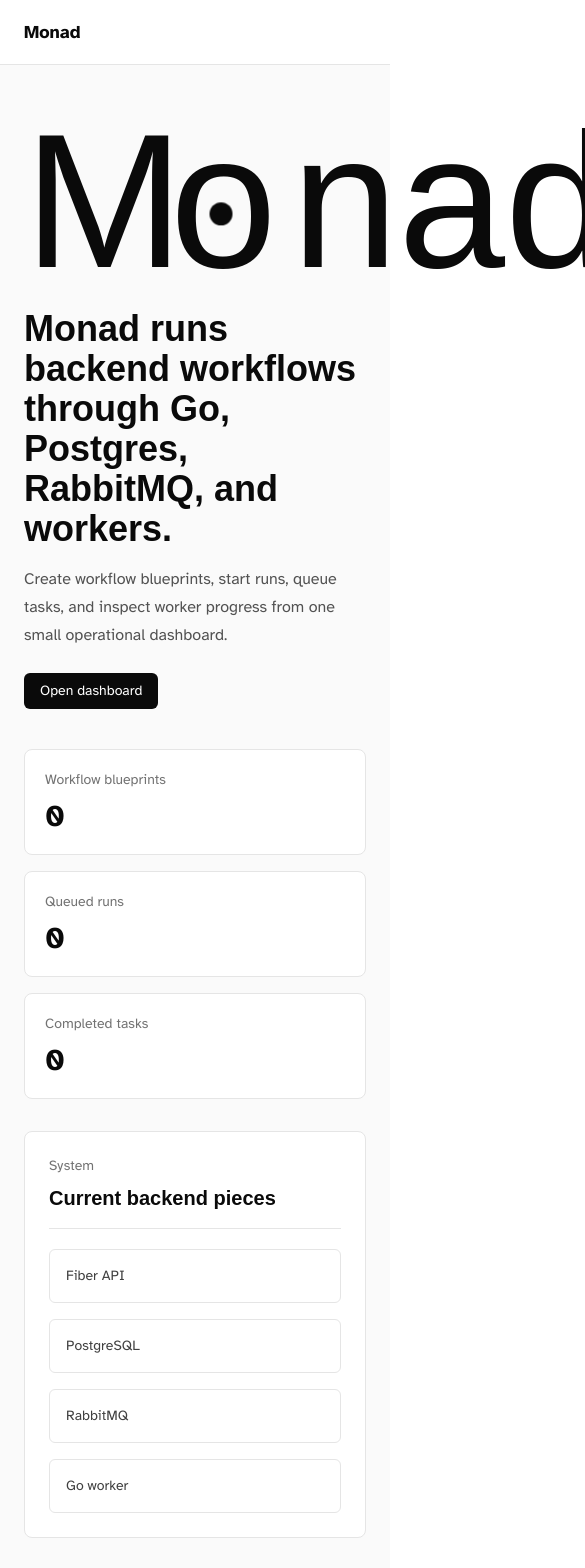
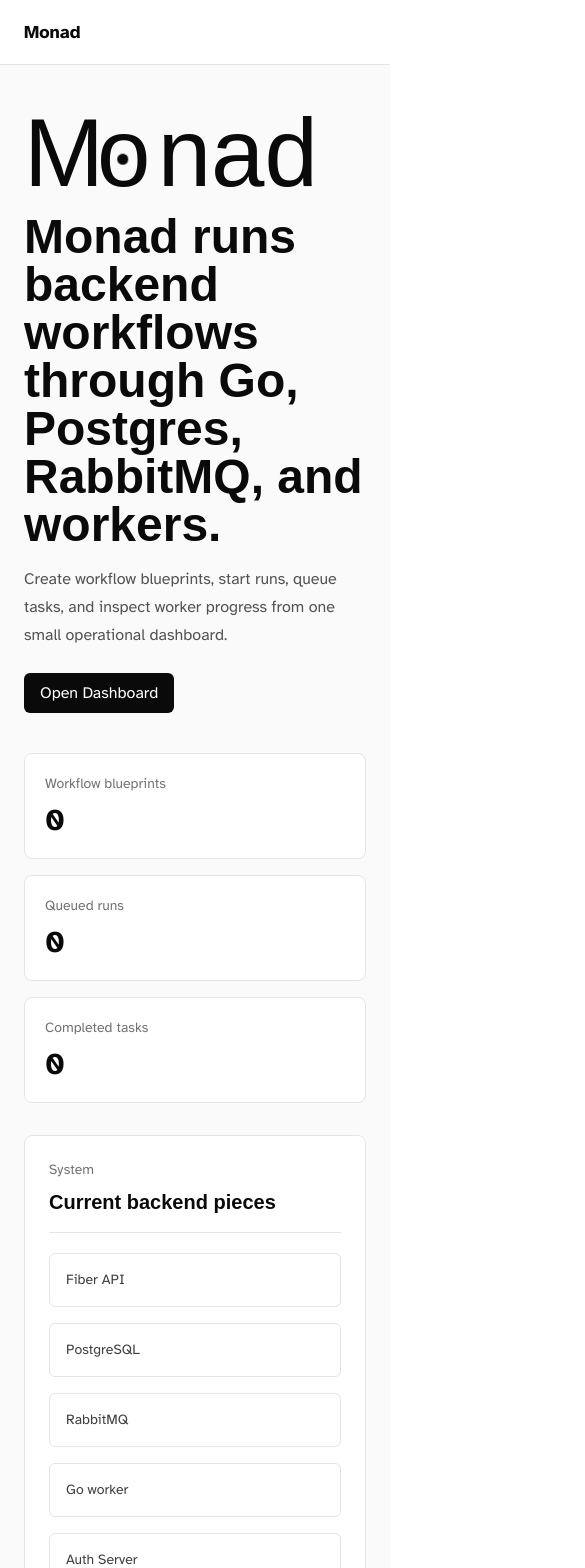
Before and after one commit to Elias-Larsson/Monad, a Next.js app in the folder monad/: page / in a window 390 px wide. Shown: the top 1568 px of the page, 585 px wide, since content can reach past the window. Built offline with nearby package versions, Linux system fonts and the light colour scheme; a web font is replaced by a local one.

Commit message:
add media tag for logo

```diff
--- a/monad/app/page.tsx
+++ b/monad/app/page.tsx
@@ -2,6 +2,7 @@
 
 import { NavBar } from "@/components/navigation/navbar";
 import { Logo } from "@/components/logo";
+import { Button } from "@/components/button/button";
 
 const stats = [
   { label: "Workflow blueprints", value: "0" },
@@ -14,26 +15,18 @@
     <main className="min-h-screen bg-neutral-50 text-neutral-950">
       <NavBar />
       <section className="mx-auto max-w-6xl px-6 py-10">
-      <Logo/>
+        <Logo />
         <div className="grid gap-8 lg:grid-cols-[1fr_320px]">
           <div>
-            <h1 className="mt-3 max-w-3xl text-4xl font-semibold tracking-normal text-neutral-950">
+            <h2 className="mt-3 max-w-3xl text-5xl font-semibold tracking-normal text-neutral-950">
               Monad runs backend workflows through Go, Postgres, RabbitMQ, and
               workers.
-            </h1>
-            <p className="mt-4 max-w-2xl text-base leading-7 text-neutral-600">
+            </h2>
+            <p className="mt-4 max-w-2xl leading-7 text-neutral-600">
               Create workflow blueprints, start runs, queue tasks, and inspect
               worker progress from one small operational dashboard.
             </p>
-
-            <div className="mt-6 flex flex-wrap gap-3">
-              <Link
-                href="/dashboard"
-                className="rounded-md bg-neutral-950 px-4 py-2 text-sm font-medium text-white hover:bg-neutral-800"
-              >
-                Open dashboard
-              </Link>
-            </div>
+            <Button name={"Open Dashboard"} />
           </div>
         </div>
 
@@ -55,17 +48,21 @@
             <h2 className="text-xl font-semibold">Current backend pieces</h2>
           </div>
 
-          <div className="grid gap-4 pt-5 md:grid-cols-4">
-            {["Fiber API", "PostgreSQL", "RabbitMQ", "Go worker"].map(
-              (item) => (
+          <div className="grid gap-4 pt-5 md:grid-cols-5">
+            {[
+              "Fiber API",
+              "PostgreSQL",
+              "RabbitMQ",
+              "Go worker",
+              "Auth Server",
+            ].map((item) => (
               <div
                 key={item}
                 className="rounded-md border border-neutral-200 p-4 text-sm font-medium text-neutral-700"
               >
                 {item}
               </div>
-              ),
-            )}
+            ))}
           </div>
         </section>
       </section>
--- /dev/null
+++ b/monad/components/button/button.tsx
@@ -0,0 +1,16 @@
+import Link from "next/link";
+type Props = {
+  name: string;
+};
+export const Button = ({ name }: Props) => {
+  return (
+    <div className="mt-6 flex flex-wrap gap-3">
+      <Link
+        href="/dashboard"
+        className="rounded-md bg-neutral-950 px-4 py-2 font-medium text-white hover:bg-neutral-800"
+      >
+        {name}
+      </Link>
+    </div>
+  );
+};
--- a/monad/components/logo.module.css
+++ b/monad/components/logo.module.css
@@ -167,3 +167,25 @@
         transform: translate(-50%, -50%) scale(1);
     }
 }
+
+@media (max-width: 900px) {
+    .monadLogo {
+        font-size: 8em;
+    }
+}
+
+@media (max-width: 640px) {
+    .monadLogo {
+        font-size: 7em;
+    }
+}
+
+@media (max-width: 420px) {
+    .monadLogo {
+        font-size: 6em;
+    }
+}
+
+@media {
+
+}
```
Lines whose indentation alone changed are shown as unchanged.
